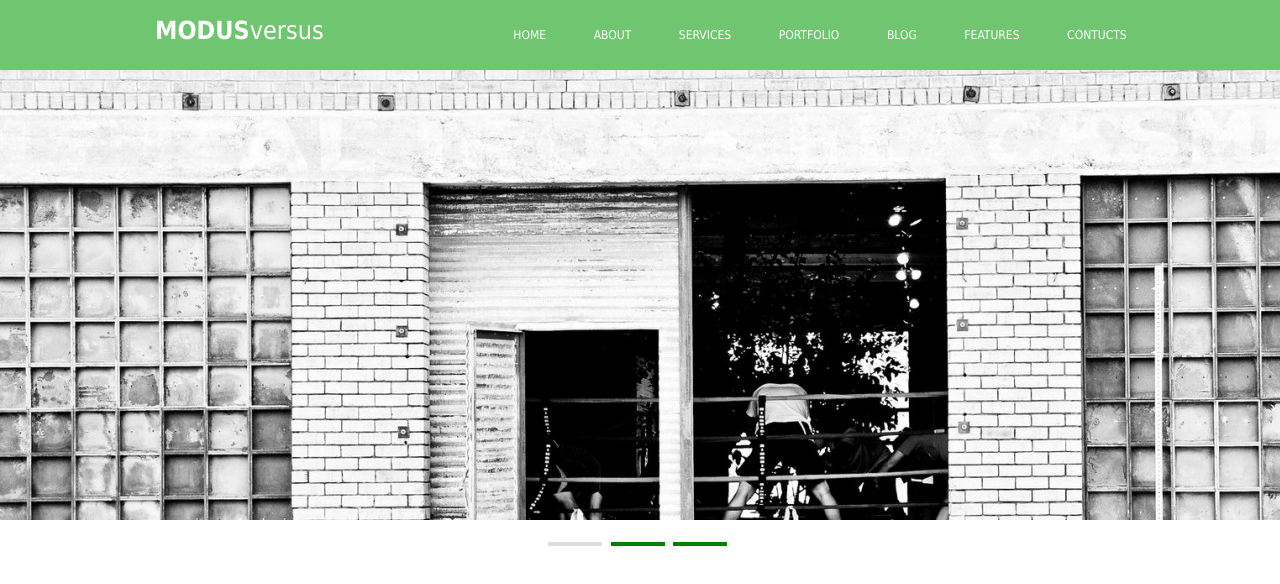
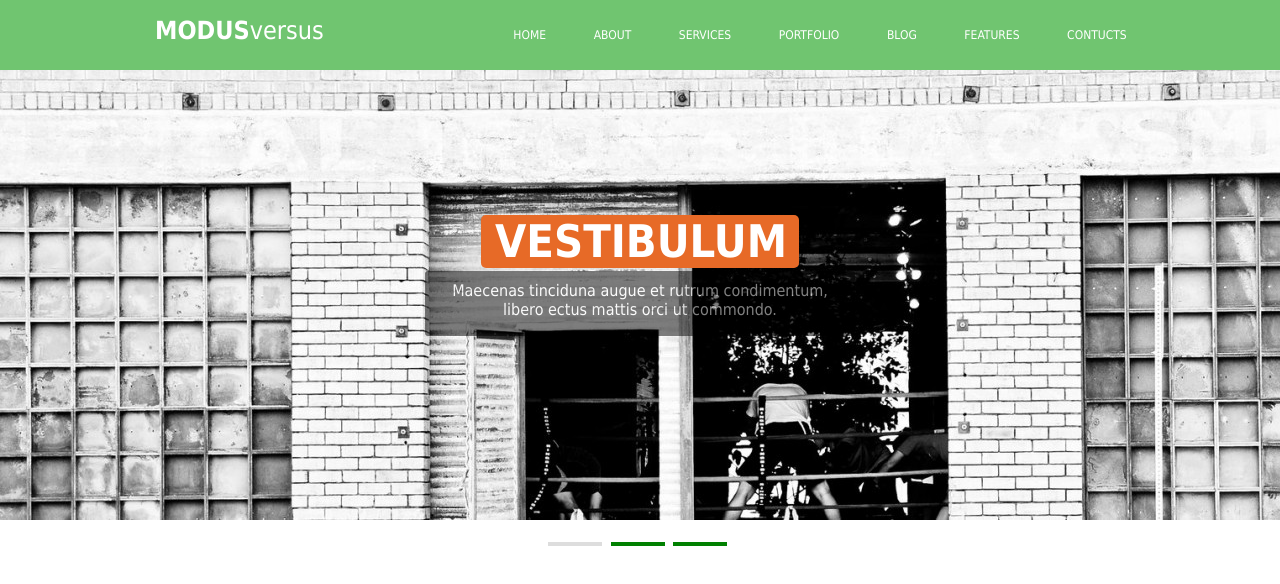
Before and after one commit to UladzislauCharneny/vestibulum, a website: page src/layout/index.html in a window 1280 px wide. Drawn offline with nearby package versions, Linux system fonts and the light colour scheme; files that its build step writes are made by us from their sources; files whose address does not match are found by name.

Commit message:
added description to slider

```diff
--- a/src/css/_slider-description.scss
+++ b/src/css/_slider-description.scss
@@ -0,0 +1,40 @@
+@import 'z-indexes';
+@import 'variables-main';
+
+.slider__description {
+	position: absolute;
+	z-index: $z-index-upper;
+	left: 50%;
+	top:50%;
+	width: 430px;
+	height: 120px;
+	margin-left: -215px;
+	margin-top: -80px;
+}
+.description__header {
+	display: block;
+	height: 53px;
+    width: 310px;
+    padding: 0 3px 0 5px;
+    margin: 0 auto 0;
+    vertical-align: middle;
+    text-align: center;
+    color: white;
+    font-size: 45px;
+    background-color: $orange-main;
+    border-radius: 5px;
+}
+.description__paragraf {
+    display: block;
+    box-sizing: border-box;
+    width: 430px;
+    height: 65px;
+    padding: 10px 20px 0 20px;
+    height: 65px;
+    margin: 3px auto 0;
+    background-color: black;
+    opacity: .5;
+    border-radius: 3px;
+    text-align: center;
+    color: white;
+}
--- a/src/css/_slider.scss
+++ b/src/css/_slider.scss
@@ -5,7 +5,7 @@
 #slide2:checked ~ .slider__slides>.slides__slide2,
 #slide3:checked ~ .slider__slides>.slides__slide3 {
 	opacity: 1;
-	z-index: $z-index-upper;
+	z-index: $z-index-front;
 	transform: scale(1);
 }
 
--- a/src/css/main.scss
+++ b/src/css/main.scss
@@ -1,6 +1,7 @@
 @import 'slider';
 @import 'z-indexes';
 @import 'header';
+
 body{
 	margin: 0;
 	padding: 0;
--- a/src/css/slider-description.scss
+++ /dev/null
@@ -1,3 +0,0 @@
-slider__description {
-
-}
--- a/src/layout/template/slider.html
+++ b/src/layout/template/slider.html
@@ -1,4 +1,10 @@
 	<div class="slider">
+		<div class="slider__description">
+			<h1 class="description__header">VESTIBULUM</h1>
+			<p class="description__paragraf">
+				Maecenas tinciduna augue et rutrum condimentum, libero ectus mattis orci ut commondo.
+			</p>
+		</div>
 		<input class="slider__input" type="radio" name="point" id="slide1" checked>
 		<input class="slider__input" type="radio" name="point" id="slide2">
 		<input class="slider__input" type="radio" name="point" id="slide3">
```
Also changed, not shown: build/css/main.css, build/index.html.
